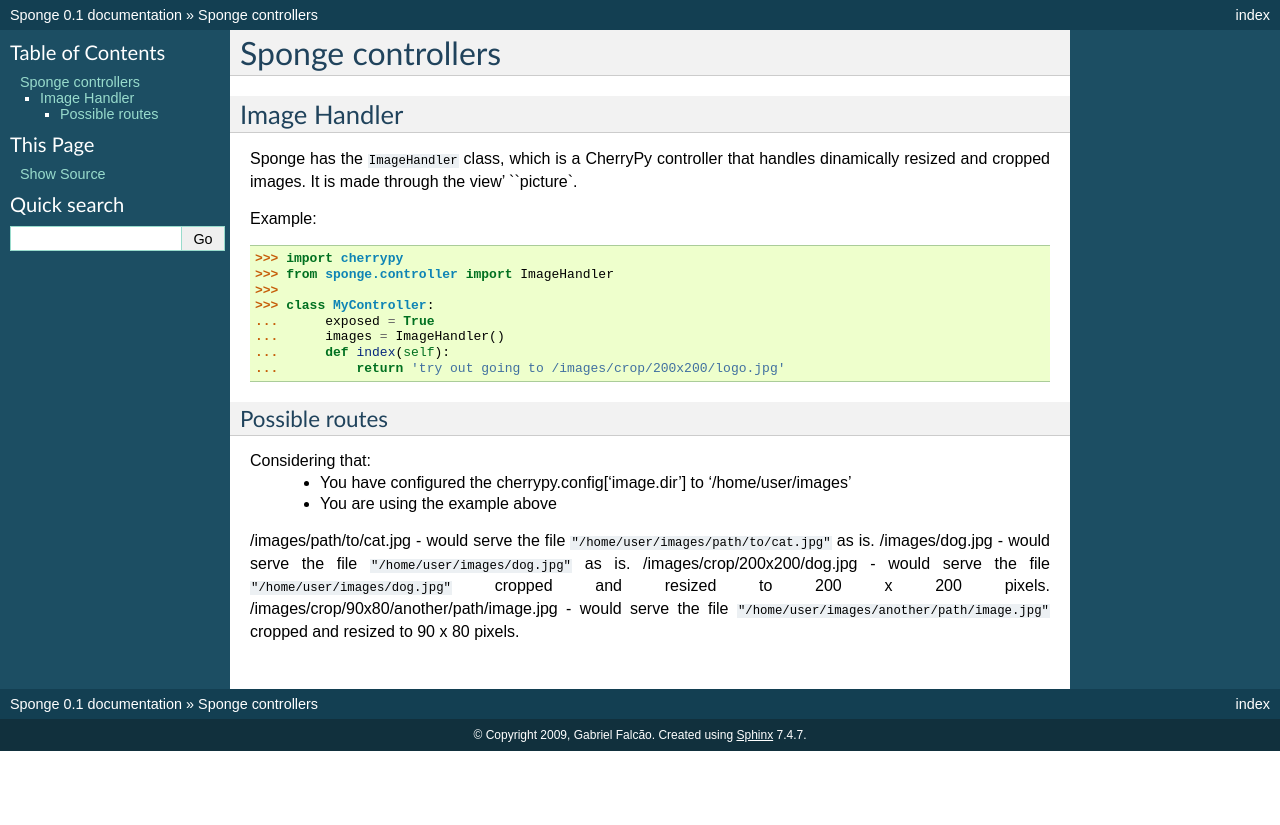
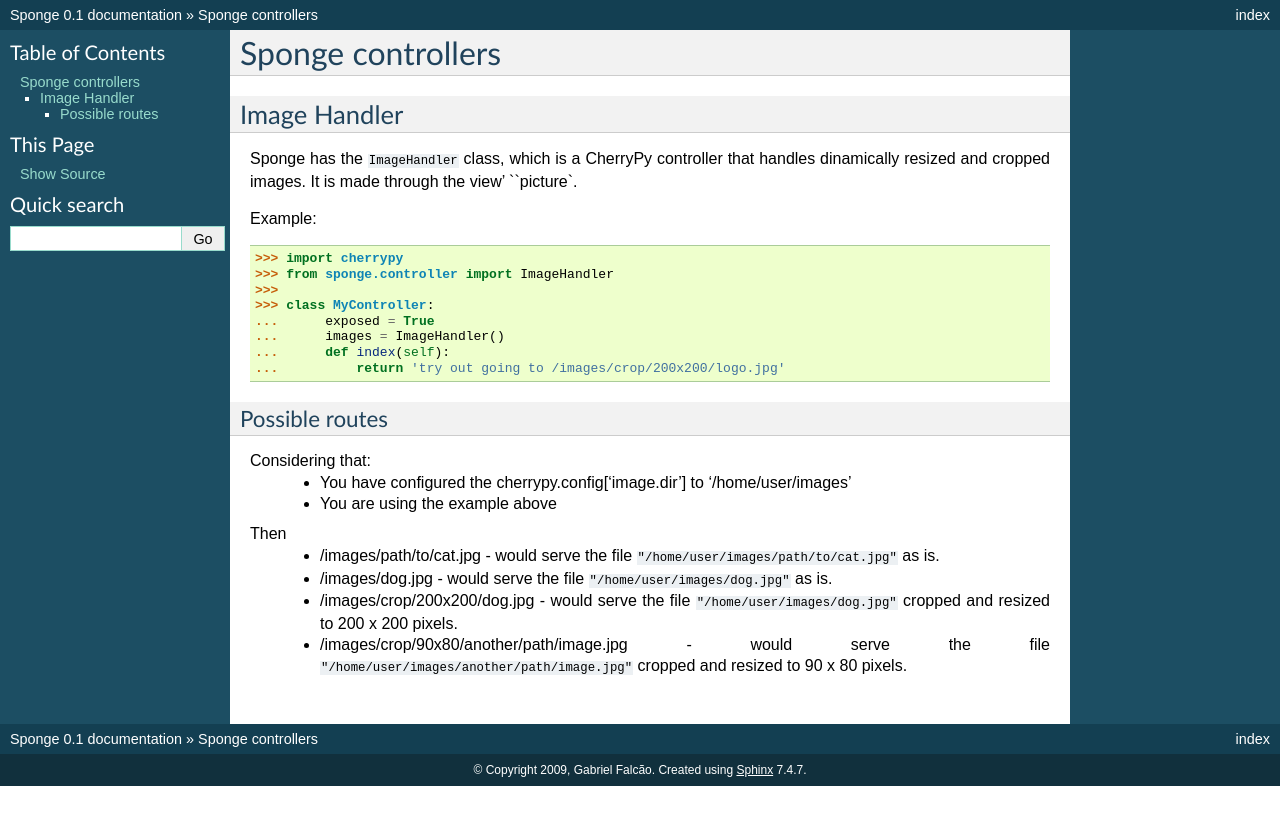
Before and after one commit to gabrielfalcao/sponge, a Sphinx documentation site: the page built from docs/controller.rst, in a window 1280 px wide. Shown: the top 825 px of the page. Built offline with Sphinx 7.4.7, drawn with Linux system fonts in a browser that asks for light colours.

Commit message:
Fixed the bullets in documentation of controller

```diff
--- a/docs/controller.rst
+++ b/docs/controller.rst
@@ -28,7 +28,8 @@ Considering that:
  * You have configured the cherrypy.config['image.dir'] to '/home/user/images'
  * You are using the example above
 
-/images/path/to/cat.jpg - would serve the file ``"/home/user/images/path/to/cat.jpg"`` as is.
-/images/dog.jpg - would serve the file ``"/home/user/images/dog.jpg"`` as is.
-/images/crop/200x200/dog.jpg - would serve the file ``"/home/user/images/dog.jpg"`` cropped and resized to 200 x 200 pixels.
-/images/crop/90x80/another/path/image.jpg - would serve the file ``"/home/user/images/another/path/image.jpg"`` cropped and resized to 90 x 80 pixels.
+Then
+ * /images/path/to/cat.jpg - would serve the file ``"/home/user/images/path/to/cat.jpg"`` as is.
+ * /images/dog.jpg - would serve the file ``"/home/user/images/dog.jpg"`` as is.
+ * /images/crop/200x200/dog.jpg - would serve the file ``"/home/user/images/dog.jpg"`` cropped and resized to 200 x 200 pixels.
+ * /images/crop/90x80/another/path/image.jpg - would serve the file ``"/home/user/images/another/path/image.jpg"`` cropped and resized to 90 x 80 pixels.
```
